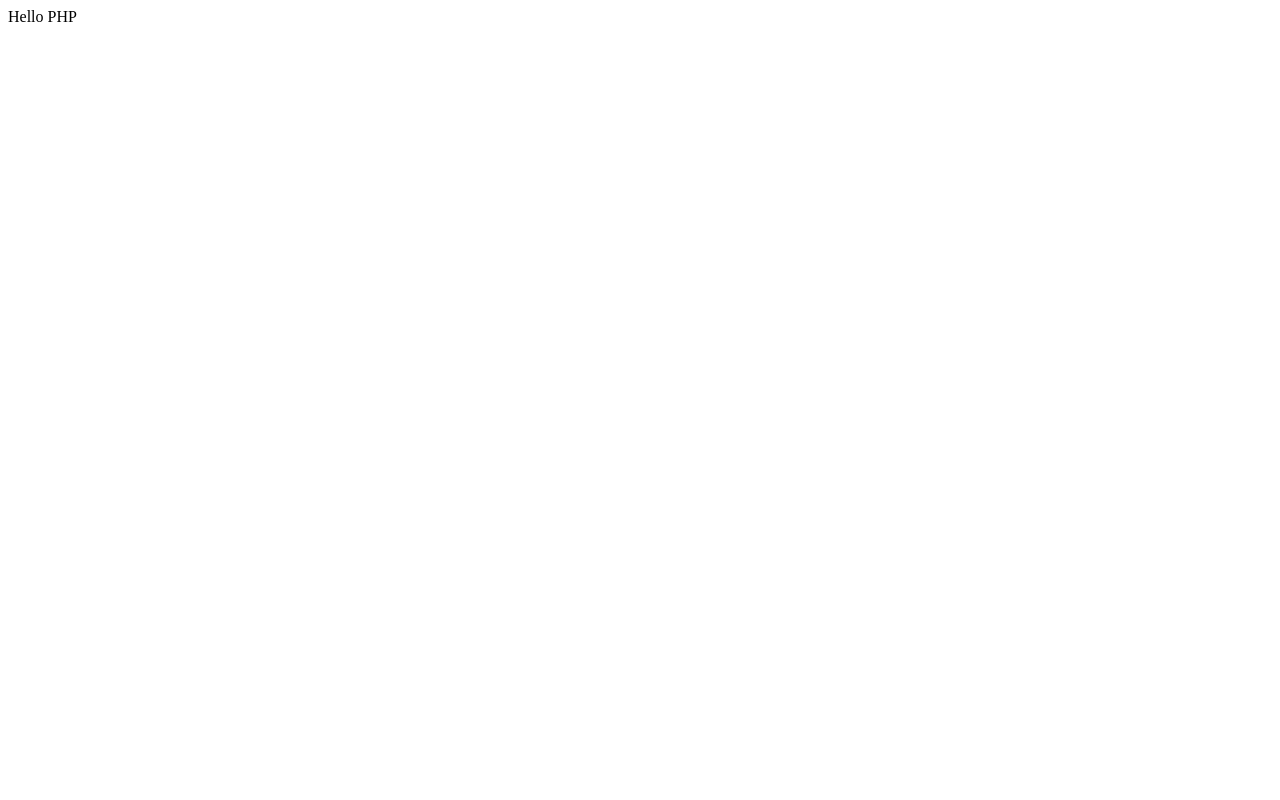
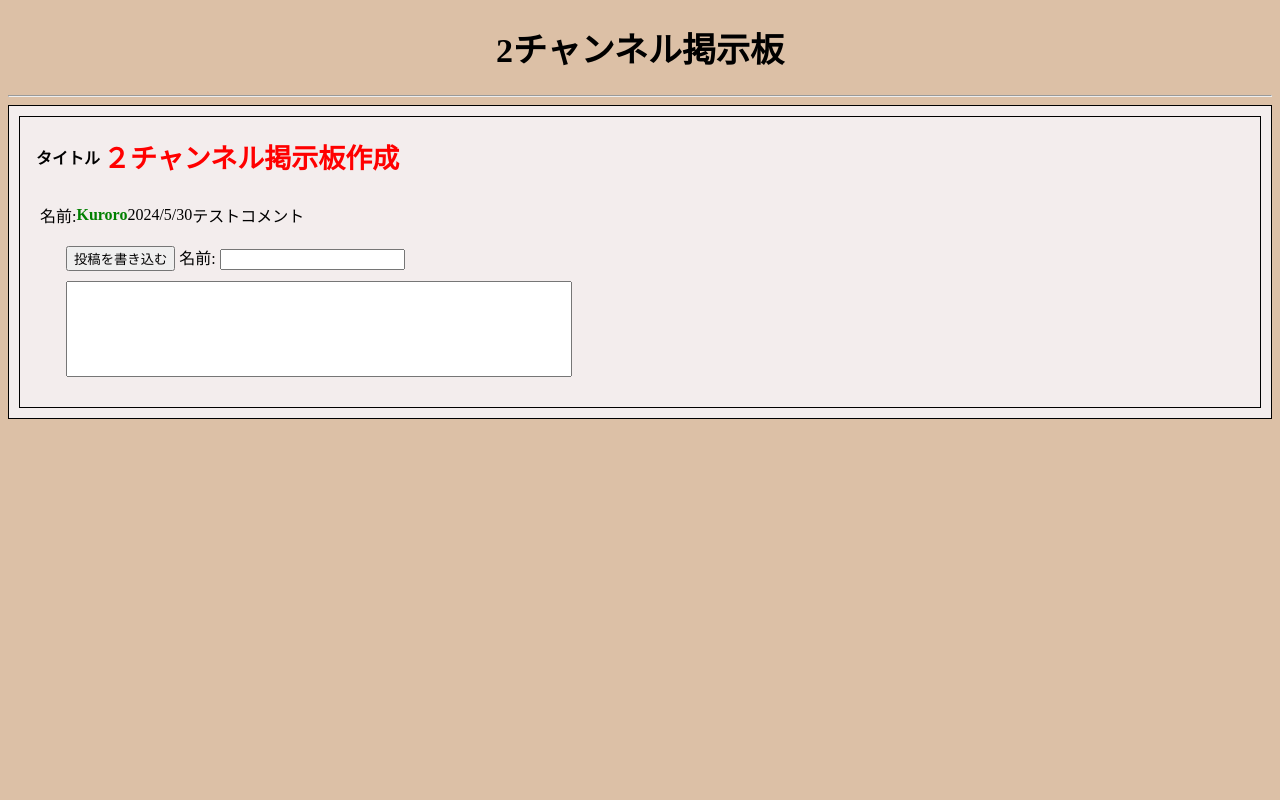
Before and after one commit to rintaro29/Learn-PHP, a PHP site: page / in a window 1280 px wide. Before the commit the page is almost empty. Run offline with PHP 8.4, Linux system fonts and the light colour scheme.

Commit message:
style:default

```diff
--- /dev/null
+++ b/assets/css/style.css
@@ -0,0 +1,95 @@
+body {
+  background-color: #dcc0a6;
+}
+
+.title {
+  text-align: center;
+  font-size: 34px;
+}
+
+.threadWrapper {
+  background-color: #f3eded;
+  padding: 10px;
+  max-width: 1300px;
+  margin: 0 auto;
+  border: 1px solid black;
+  margin-bottom: 20px;
+}
+
+.childWrapper {
+  border: 1px solid black;
+  padding: 10px;
+}
+
+.threadTitle {
+  display: flex;
+  align-items: center;
+  font-weight: 600;
+  margin-left: 6px;
+  height: 60px;
+}
+
+.threadTitle h1 {
+  color: red;
+  margin-left: 3px;
+  font-size: 27px;
+}
+
+section {
+  padding: 0 10px;
+}
+
+section .nameArea {
+  display: flex;
+  align-items: center;
+  margin-bottom: -14px;
+}
+
+section .username {
+  color: green;
+  font-weight: 700;
+}
+
+section .comment {
+  margin-top: 0;
+  margin-left: 20px;
+}
+
+.formWrapper {
+  padding: 16px;
+  margin-left: 20px;
+}
+
+.commentTextArea {
+  margin-top: 10px;
+  width: 500px;
+  height: 90px;
+  resize: none;
+}
+
+.errorMessage {
+  color: red;
+  margin-left: 70px;
+}
+
+/* 新規スレッド */
+.newThreadWrapper {
+  background-color: #b3eeb3;
+  padding: 10px;
+  max-width: 1300px;
+  margin: 0 auto;
+  border: 1px solid black;
+  margin-bottom: 20px;
+}
+
+.newChildThreadWrapper {
+  text-align: center;
+  padding: 10px;
+  border: 1px solid black;
+}
+
+.newChildThreadWrapper button a {
+  width: 150px;
+  color: black;
+  text-decoration: none;
+}
--- a/index.php
+++ b/index.php
@@ -1,2 +1,48 @@
-<?php
-echo "Hello PHP";
+<!DOCTYPE html>
+<html lang="en">
+<head>
+    <meta charset="UTF-8">
+    <meta name="viewport" content="width=device-width, initial-scale=1.0">
+    <title>2チャンネル掲示板</title>
+    <link rel="stylesheet" href="./assets/css/style.css">
+</head>
+
+<body>
+    <header>
+        <h1 class="title">2チャンネル掲示板</h1>
+        <hr>
+    </header>
+
+    <div class="threadWrapper">
+        <div class="childWrapper">
+            <div class="threadTitle">
+                <span>タイトル</span>
+                <h1>２チャンネル掲示板作成</h1>
+            </div>
+            <section>
+                <article>
+                    <div class="wrapper">
+                        <div class="nameArea">
+                            <span>名前:</span>
+                            <p class="username">
+                                Kuroro
+                            </p>
+                            <time>2024/5/30</time>
+                            <p>テストコメント</p>
+                        </div>
+                    </div>
+                </article>
+            </section>
+            <form class="formWrapper">
+                <div>
+                    <input type="submit" value="投稿を書き込む">
+                    <label>名前:</label>
+                    <input type="text">
+
+                </div>
+                <div><textarea class="commentTextArea"></textarea></div>
+            </form>
+        </div>
+    </div>
+</body>
+</html>
```
